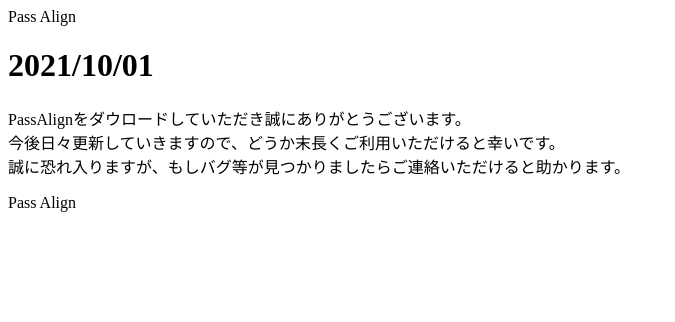
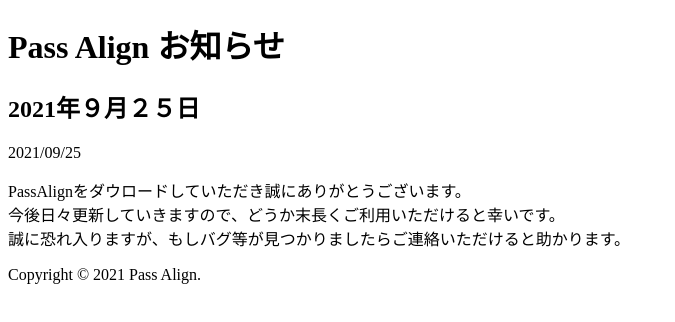
Before and after one commit to Tomo1979/PassAlign, a plain HTML site: page index.html in a window 1280 px wide. Shown: the whole page, without its empty margins (0-675 px from the left). Drawn offline with Linux system fonts and the light colour scheme.

Commit message:
Update index.html

```diff
--- a/index.html
+++ b/index.html
@@ -2,31 +2,37 @@
 <html>
 <head>
   <meta charset="utf-8">
-  <meta name="viewport" content="width=device-width, initial-scale=1.0">
-  <title>PassAlign</title>
-
-  <link rel="stylesheet" type="text/css" href="stylesheet.css">
+  <meta http-equiv="X-UA-Compatible" content="IE=edge">
+  <title>PassAlign - Privacy Policy</title>
+  <link rel="stylesheet" href="style.css">
+  <script type="text/javascript" src=""></script>
 </head>
-<body>
-  <header>
-    <div class="container">
-      <div class="header-left">
-      	Pass Align
-      </div>
-    </div>
-  </header>
-  <div class="top-wrapper">
-      <h1>2021/10/01</h1>
+  <body>
+<header>
+<!-- ヘッダー -->
+</header>
+  <h1>Pass Align お知らせ</h1>
+  <div id="wrapper">
+    <section>
+        <h2>2021年９月２５日</h2>
+      <p>2021/09/25</p>
       <p>
-      	PassAlignをダウロードしていただき誠にありがとうございます。<br>
+        PassAlignをダウロードしていただき誠にありがとうございます。<br>
       	今後日々更新していきますので、どうか末長くご利用いただけると幸いです。<br>
       	誠に恐れ入りますが、もしバグ等が見つかりましたらご連絡いただけると助かります。
       </p>
-  </div>
-    <footer>
-    <div class="container">
-      <p>Pass Align</p>
-    </div>
+    </section>
+
+
+
+
+
+
+
+  <!-- /#wrapper --></div>
+  <footer>
+    <!-- フッターはここに記述 -->
+    <div><p>Copyright &copy; 2021 Pass Align.</p></div>
   </footer>
 </body>
 </html>
```
